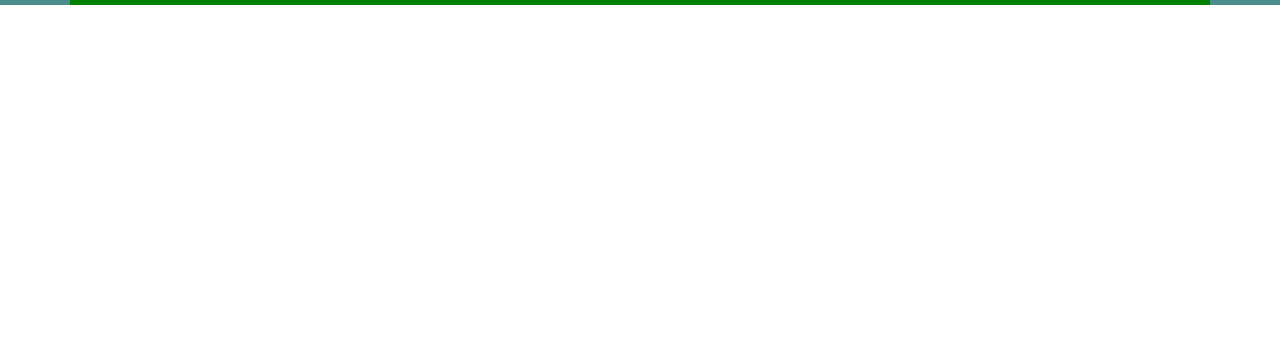
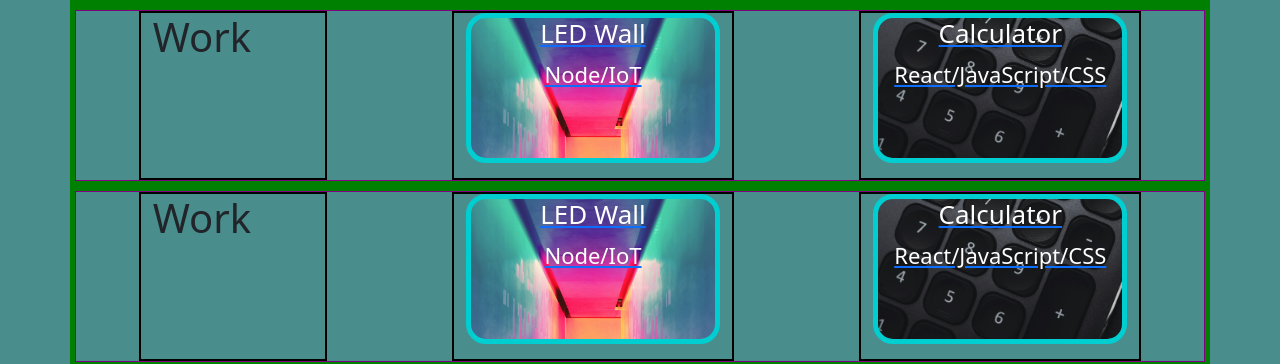
Before and after one commit to JonGudenzi/Portfolio, a plain HTML site: page index.html in a window 1280 px wide. Shown: the part 1160-1524 px from the top of the page. Before the commit the page ends 1165 px from the top, so only its background shows below. Drawn offline with nearby package versions, Linux system fonts and the light colour scheme.

Commit message:
added smaller work links with images and hover borders

```diff
--- a/assets/style.css
+++ b/assets/style.css
@@ -114,3 +114,82 @@ body{
     padding: 10px;
     font-size: 24px;
 }
+
+#workSmOne{
+    margin-bottom: 15px;
+    width: auto;
+    height: 150px;
+    background-image: url("../assets/images/LEDwall.jpg");
+    background-repeat: repeat;
+    background-size: cover;
+    border-radius: 20px;
+    border: darkturquoise solid 5px;
+    display: block;
+}
+
+#workSmOne:hover{
+    border: rgb(94, 240, 215) solid 8px;
+    opacity: .8;
+}
+
+#title1{
+    height: 80px;
+    width: 170px;
+    background-color: darkturquoise;
+    margin-top: 55px;
+    margin-left: 20px;
+    border-radius: 20px;
+}
+
+#workSmOne h3{
+    font-size: 26px;
+    text-align: center;
+    color: white;
+}
+
+#workSmOne p{
+    font-size: 22px;
+    text-align: center;
+    color: white;
+}
+
+
+
+#workSmTwo{
+    margin-bottom: 15px;
+    width: auto;
+    height: 150px;
+    background-image: url("../assets/images/calculator.jpg");
+    background-repeat: repeat;
+    background-size: cover;
+    border-radius: 20px;
+    border: darkturquoise solid 5px;
+    display: block;
+}
+
+#workSmTwo:hover{
+    border: rgb(94, 240, 215) solid 8px;
+    opacity: .8;
+}
+
+#title2{
+    height: 80px;
+    width: 170px;
+    background-color: darkturquoise;
+    margin-top: 55px;
+    margin-left: 20px;
+    border-radius: 20px;
+}
+
+#workSmTwo h3{
+    font-size: 26px;
+    text-align: center;
+    color: white;
+}
+
+#workSmTwo p{
+    font-size: 22px;
+    text-align: center;
+    color: white;
+    word-wrap: break-word;
+}
--- a/index.html
+++ b/index.html
@@ -62,6 +62,54 @@
         </div>
     </div>
 
+    <div class="container my-container">
+        <div class="row justify-content-around my-row">
+            <div class="col-md-2 my-col">
+                <h1>Work</h1>
+            </div>
+            <div class="col-md-3 my-col">
+                <a href="" id="workSmOne">
+                    <div class="title1">
+                        <h3>LED Wall</h3>
+                        <p>Node/IoT</p>
+                    </div>
+                </a>
+            </div>
+            <div class="col-md-3 my-col">
+                <a href="" id="workSmTwo">
+                    <div class="title2">
+                        <h3>Calculator</h3>
+                        <p>React/JavaScript/CSS</p>
+                    </div>
+                </a>
+            </div>
+        </div>
+    </div>
+
+    <div class="container my-container">
+        <div class="row justify-content-around my-row">
+            <div class="col-md-2 my-col">
+                <h1>Work</h1>
+            </div>
+            <div class="col-md-3 my-col">
+                <a href="" id="workSmOne">
+                    <div class="title1">
+                        <h3>LED Wall</h3>
+                        <p>Node/IoT</p>
+                    </div>
+                </a>
+            </div>
+            <div class="col-md-3 my-col">
+                <a href="" id="workSmTwo">
+                    <div class="title2">
+                        <h3>Calculator</h3>
+                        <p>React/JavaScript/CSS</p>
+                    </div>
+                </a>
+            </div>
+        </div>
+    </div>
+
 
 
     <script src="https://cdn.jsdelivr.net/npm/bootstrap@5.0.0-beta1/dist/js/bootstrap.bundle.min.js" integrity="sha384-ygbV9kiqUc6oa4msXn9868pTtWMgiQaeYH7/t7LECLbyPA2x65Kgf80OJFdroafW" crossorigin="anonymous"></script>
```
